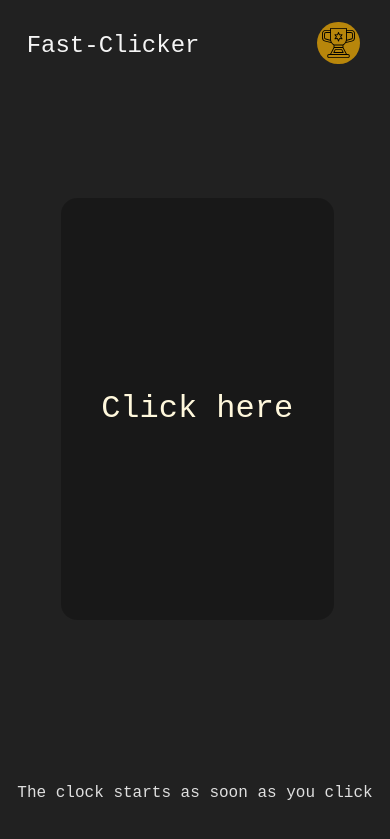
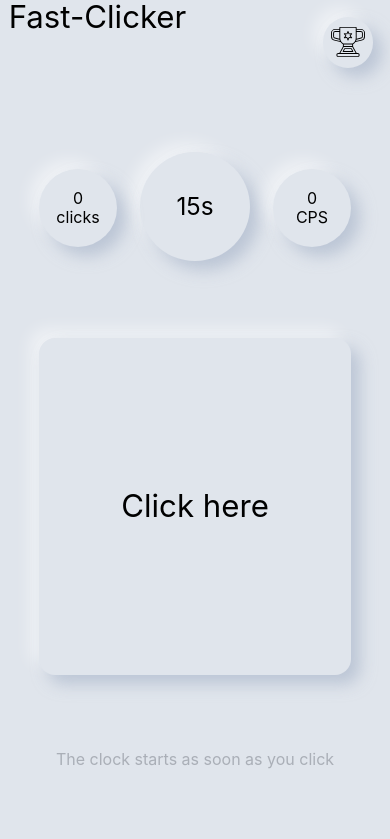
Before and after one commit to chandratop/Fast-Clicker, a plain HTML site: page index.html in a window 390 px wide. Drawn offline with Linux system fonts and the light colour scheme.

Commit message:
Changed to neumorphic, made mobile first

```diff
--- a/index.html
+++ b/index.html
@@ -1,5 +1,6 @@
 <!DOCTYPE html>
 <html lang="en">
+
 <head>
     <meta charset="UTF-8">
     <meta name="viewport" content="width=device-width, initial-scale=1.0">
@@ -8,24 +9,39 @@
     <script src="script.js"></script>
     <link rel="stylesheet" href="style.css">
 </head>
+
 <body>
     <nav>
-        <p class="no-select text-center">Fast-Clicker</p>
+        <div id="page-logo" class="no-select text-center">Fast-Clicker</div>
+
         <a href="leaderboards.html">
             <div class="no-select text-center" id="leaderboards">Leaderboards</div>
         </a>
-        <div class="no-select text-center" id="leaderboards-icon">
-            <img src="images/trophy.svg" alt="Leaderboards">
-        </div>
+
+        <a href="leaderboards.html">
+            <div class="no-select text-center neumorphic-box" id="leaderboards-icon">
+                <img src="images/trophy.svg" alt="Leaderboards">
+            </div>
+        </a>
+
     </nav>
-    <div class="no-select text-center" id="clock"></div>
-    <div class="no-select text-center" id="clickbox">Click here</div>
-    <a href="index.html">
-        <div class="hidden" id="reset">
+
+
+    <div class="no-select text-center neumorphic-box" id="clock">15s</div>
+
+    <div class="no-select text-center neumorphic-box" id="clicks">0 <br> clicks</div>
+
+    <div class="no-select text-center neumorphic-box no-highlight" id="clickbox">Click here</div>
+
+    <div class="no-select text-center neumorphic-box" id="cps-box">0 <br> CPS</div>
+
+    <!-- <a href="index.html">
+        <div class="hidden neumorphic-box" id="reset">
             <img id="resetsvg" src="images/restart.svg" alt="reset">
         </div>
-    </a>
-    <div class="no-select text-center hidden" id="clicks"></div>
+    </a> -->
+
     <footer class="no-select text-center">The clock starts as soon as you click</footer>
 </body>
+
 </html>
--- a/script.js
+++ b/script.js
@@ -6,8 +6,8 @@ window.onload = function () {
 
     var clock = document.getElementById("clock");
     var clickbox = document.getElementById("clickbox");
+    var cpsbox = document.getElementById("cps-box");
     var clickdiv = document.getElementById("clicks");
-    clickdiv.innerHTML = "0 clicks"
 
     clickbox.addEventListener("click", start);
     clickbox.addEventListener("click", updateCount)
@@ -15,8 +15,7 @@ window.onload = function () {
 
     function startClock() {
         clock.innerHTML = "15s";
-        clickbox.removeEventListener("click", start)
-        clickdiv.classList.toggle("hidden");
+        clickbox.removeEventListener("click", start);
         clockvar1 = setInterval(updateClock, 1000);
         setTimeout(startCPS, 1000);
     };
@@ -30,8 +29,8 @@ window.onload = function () {
             clickbox.removeEventListener("click", updateClock);
             clickbox.removeEventListener("click",updateClickBox);
             clickbox.removeEventListener("click",updateCount);
-            var resetButton = document.getElementById("reset");
-            resetButton.classList.toggle("hidden");
+            // var resetButton = document.getElementById("reset");
+            // resetButton.classList.toggle("hidden");
         }
     };
 
@@ -41,18 +40,18 @@ window.onload = function () {
 
     function updateClickBox() {
         if (current == 15) {
-            clickbox.innerHTML = "...";
+            cpsbox.innerHTML = "...";
         }
         else {
             var cps = count / (16 - current);
             cps = cps.toPrecision(3);
-            clickbox.innerHTML = cps.toString() + " CPS";
+            cpsbox.innerHTML = cps.toString() + "<br>" + "CPS";
         }
     }
 
     function updateCount() {
         ++count;
-        clickdiv.innerHTML = count.toString();
+        clickdiv.innerHTML = count.toString() + "<br>" + "clicks";
     }
 
     function start() {
--- a/style.css
+++ b/style.css
@@ -1,11 +1,14 @@
 body {
-    background-color: #212121;
-    font-family: 'Courier New', Courier, monospace;
+    background-color: #E0E5EC;
+    font-family: -apple-system, BlinkMacSystemFont, 'Segoe UI', Roboto, Oxygen, Ubuntu, Cantarell, 'Open Sans', 'Helvetica Neue', sans-serif;
+    margin: 0;
+    text-align: center;
+    line-height: 1.2em;
 }
 
-nav img, #leaderboards-icon {
-    visibility: hidden;
-    position: absolute;
+.neumorphic-box {
+    background-color: #E0E5EC;
+    box-shadow: 9px 9px 16px rgb(163,177,198,0.6), -9px -9px 16px    rgba(255,255,255, 0.5);
 }
 
 .no-select {
@@ -28,188 +31,99 @@ nav img, #leaderboards-icon {
     transition: 0.4s;
 }
 
-nav p {
-    color: whitesmoke;
-    font-size: 2vw;
-    width: 18vw;
-    height: 2vw;
-    padding: 0;
-    margin: 0;
-    position: absolute;
-    left: 1vw;
-    top: 2.5vh;
+.no-highlight {
+    -webkit-tap-highlight-color: rgba(0,0,0,0);
+    -webkit-tap-highlight-color: transparent;
 }
 
-#clickbox {
-    /*box settings*/
-    height: 50vh;
-    width: 40vw;
-    background-color: rgba(0, 0, 0, 0.26);
-    border-radius: 16px;
-    position: relative;
-    top: 25vh;
-    left: 30vw;
-    /*text settings*/
-    font-size: 4em;
-    color: cornsilk;
-    /*font centering*/
-    display: flex;
-    justify-content: center;
-    align-items: center;
-    cursor: pointer;
-}
-
-#clock {
-    /*box sizing*/
-    width: 90vw;
-    /*box positioning*/
+#page-logo {
+    font-size: 8vw;
     position: absolute;
-    left: 5vw;
-    top: 12.5vh;
-    /* top: 20vh; */
-    /*font settings*/
-    font-size: 3em;
-    color: rgb(88, 88, 88);
+    padding: 2%;
+    width: 46vw;
 }
 
 #leaderboards {
-    /*box settings*/
-    width: 18vw;
-    border-radius: 16px;
-    padding: 0;
-    margin: 0;
-    /*box position*/
-    position: absolute;
-    right: 1vw;
-    top: 2.5vh;
-    /*font settings*/
-    font-size: 2vw;
-    color: rgb(255, 255, 255);
-    transition: 0.25s;
+    visibility: hidden;
 }
 
-#leaderboards:hover {
-    background-color: rgb(255, 140, 0);
-    color: black;
-    transition: 0.25s;
-}
-
-#resetsvg {
-    width: 15vh;
-}
-
-#reset {
-    background-color: rgb(88, 88, 88);
-    border-radius: 50%;
-    width: 15vh;
-    height: 15vh;
-    position: absolute;
-    right: 10vw;
-    top: 42.5vh;
-    transition: 0.25s;
-}
-
-#reset:hover {
-    background-color: greenyellow;
-    transition: 0.25s;
-}
-
-#clicks {
-    /*box sizing*/
-    width: 25vw;
-    height: 20vh;
-    /*box positioning*/
-    position: absolute;
-    left: 2.5vw;
-    top: 40vh;
-    /* top: 20vh; */
-    /*font settings*/
-    font-size: 3.5em;
-    color: rgb(88, 88, 88);
-}
-
-footer {
-    /*box dimensions*/
-    width: 50vw;
-    height:10vh;
-    /*box position*/
-    position: absolute;
-    left: 25vw;
-    bottom: 12.5vh;
-    /*font settings*/
-    font-size: 1em;
-    color: rgb(223, 223, 223);
-}
-
-@media (max-width : 600px) {
 nav img {
     visibility: visible;
     height: 4vh;
 }
 
 #leaderboards-icon {
+    position: absolute;
     visibility: visible;
-        background-color: darkgoldenrod;
-        position: absolute;
-        height: 5vh;
-        width: 5vh;
-        top: 2.6vh;
-        right: 3.6vh;
+    height: 6vh;
+    width: 6vh;
+    top: 2vh;
+    right: 2vh;
     border-radius: 50%;
 }
 
-    nav p {
-        color: whitesmoke;
-        font-size: 1.5em;
-        width: 45vw;
-        height: 4.75vh;
-        top: 3vh;
-        left: 3vh;
-    }
-
-    #clickbox {
-        height: 50vh;
-        width: 70vw;
-        left: 13.5vw;
-        font-size: 2em;
-        top: 22.5vh;
+#clicks {
+    visibility: visible;
+    height: 20vw;
+    width: 20vw;
+    border-radius: 50%;
+    position: absolute;
+    top: 20vh;
+    left: 10vw;
 }
 
 #clock {
-        font-size: 2em;
-        height: 10vh;
-        width: 15vw;
-        left: 25vw;
-        top: 10.5vh;
+    visibility: visible;
+    height: 28vw;
+    width: 28vw;
+    border-radius: 50%;
+    position: absolute;
+    top: 18vh;
+    left: 36vw;
+    font-size: 6.25vw;
 }
 
-    #clicks {
-        font-size: 2em;
-        height: 10vh;
-        width: 15vw;
-        top: 10.5vh;
-        left: 60vw;
+#cps-box {
+    visibility: visible;
+    height: 20vw;
+    width: 20vw;
+    border-radius: 50%;
+    position: absolute;
+    top: 20vh;
+    left: 70vw;
+}
+
+/* #reset {
+    height: 20vw;
+    width: 20vw;
+    border-radius: 50%;
+    position: absolute;
+    top: 20vh;
+    left: 40vw;
+}
+
+
+#resetsvg {
+    width: 20vw;
+} */
+
+#clickbox {
+    position: absolute;
+    width: 80vw;
+    height: 40vh;
+    left: 10vw;
+    bottom: 20vh;
+    border-radius: 16px;
+    font-size: 8vw;
 }
 
 footer {
-        width: 100vw;
-        bottom: 1vh;
-        left: 0vw;
+    position: absolute;
+    bottom: 2vh;
+    height: 8vh;
+    width: 80vw;
+    left: 10vw;
+    bottom: 6vh;
+    border-radius: 16px;
+    color: rgba(158, 163, 172, 0.829);
 }
-
-    #reset {
-        height: 15vw;
-        width: 15vw;
-        top: 78.5vh;
-        left: 42.5vw;
-        background-color: rgb(88, 88, 88));
-    }
-
-    #leaderboards {
-        display: none;
-    }
-
-    #resetsvg {
-        width: 15vw;
-    }
-}
--- /dev/null
+++ b/tempcss.css
@@ -0,0 +1,215 @@
+body {
+    background-color: #E0E5EC; /*light white color scheme*/
+    font-family: 'Courier New', Courier, monospace;
+}
+
+nav img, #leaderboards-icon {
+    visibility: hidden;
+    position: absolute;
+}
+
+.no-select {
+    /*no select while clicking*/
+    -webkit-user-select: none;  /* Chrome all / Safari all */
+    -moz-user-select: none;     /* Firefox all */
+    -ms-user-select: none;      /* IE 10+ */
+    user-select: none;          /* Likely future */
+}
+
+.text-center {
+    /*font centering in a div*/
+    display: flex;
+    justify-content: center;
+    align-items: center;
+}
+
+.hidden {
+    display: none;
+    transition: 0.4s;
+}
+
+nav p {
+    color: whitesmoke;
+    font-size: 2vw;
+    width: 18vw;
+    height: 2vw;
+    padding: 0;
+    margin: 0;
+    position: absolute;
+    left: 1vw;
+    top: 2.5vh;
+}
+
+#clickbox {
+    /*box settings*/
+    height: 50vh;
+    width: 40vw;
+    background-color: rgba(0, 0, 0, 0.26);
+    border-radius: 16px;
+    position: relative;
+    top: 25vh;
+    left: 30vw;
+    /*text settings*/
+    font-size: 4em;
+    color: cornsilk;
+    /*font centering*/
+    display: flex;
+    justify-content: center;
+    align-items: center;
+    cursor: pointer;
+}
+
+#clock {
+    /*box sizing*/
+    width: 90vw;
+    /*box positioning*/
+    position: absolute;
+    left: 5vw;
+    top: 12.5vh;
+    /* top: 20vh; */
+    /*font settings*/
+    font-size: 3em;
+    color: rgb(88, 88, 88);
+}
+
+#leaderboards {
+    /*box settings*/
+    width: 18vw;
+    border-radius: 16px;
+    padding: 0;
+    margin: 0;
+    /*box position*/
+    position: absolute;
+    right: 1vw;
+    top: 2.5vh;
+    /*font settings*/
+    font-size: 2vw;
+    color: rgb(255, 255, 255);
+    transition: 0.25s;
+}
+
+#leaderboards:hover {
+    background-color: rgb(255, 140, 0);
+    color: black;
+    transition: 0.25s;
+}
+
+#resetsvg {
+    width: 15vh;
+}
+
+#reset {
+    background-color: rgb(88, 88, 88);
+    border-radius: 50%;
+    width: 15vh;
+    height: 15vh;
+    position: absolute;
+    right: 10vw;
+    top: 42.5vh;
+    transition: 0.25s;
+}
+
+#reset:hover {
+    background-color: greenyellow;
+    transition: 0.25s;
+}
+
+#clicks {
+    /*box sizing*/
+    width: 25vw;
+    height: 20vh;
+    /*box positioning*/
+    position: absolute;
+    left: 2.5vw;
+    top: 40vh;
+    /* top: 20vh; */
+    /*font settings*/
+    font-size: 3.5em;
+    color: rgb(88, 88, 88);
+}
+
+footer {
+    /*box dimensions*/
+    width: 50vw;
+    height:10vh;
+    /*box position*/
+    position: absolute;
+    left: 25vw;
+    bottom: 12.5vh;
+    /*font settings*/
+    font-size: 1em;
+    color: rgb(223, 223, 223);
+}
+
+@media (max-width : 600px) {
+    nav img {
+        visibility: visible;
+        height: 4vh;
+    }
+
+    #leaderboards-icon {
+        visibility: visible;
+        background-color: darkgoldenrod;
+        position: absolute;
+        height: 5vh;
+        width: 5vh;
+        top: 2.6vh;
+        right: 3.6vh;
+        border-radius: 50%;
+    }
+
+    nav p {
+        color: whitesmoke;
+        font-size: 1.5em;
+        width: 45vw;
+        height: 4.75vh;
+        top: 3vh;
+        left: 3vh;
+    }
+
+    #clickbox {
+        height: 50vh;
+        width: 70vw;
+        left: 13.5vw;
+        font-size: 2em;
+        top: 22.5vh;
+    }
+
+    #clock {
+        font-size: 2em;
+        height: 10vh;
+        width: 15vw;
+        left: 25vw;
+        top: 10.5vh;
+    }
+
+    #clicks {
+        font-size: 2em;
+        height: 10vh;
+        width: 15vw;
+        top: 10.5vh;
+        left: 60vw;
+    }
+
+    footer {
+        width: 100vw;
+        bottom: 1vh;
+        left: 0vw;
+    }
+
+    #reset {
+        height: 15vw;
+        width: 15vw;
+        top: 78.5vh;
+        left: 42.5vw;
+        background-color: rgb(88, 88, 88));
+    }
+
+    #leaderboards {
+        display: none;
+    }
+
+    #resetsvg {
+        width: 15vw;
+    }
+}
```
Lines whose indentation alone changed are shown as unchanged.
